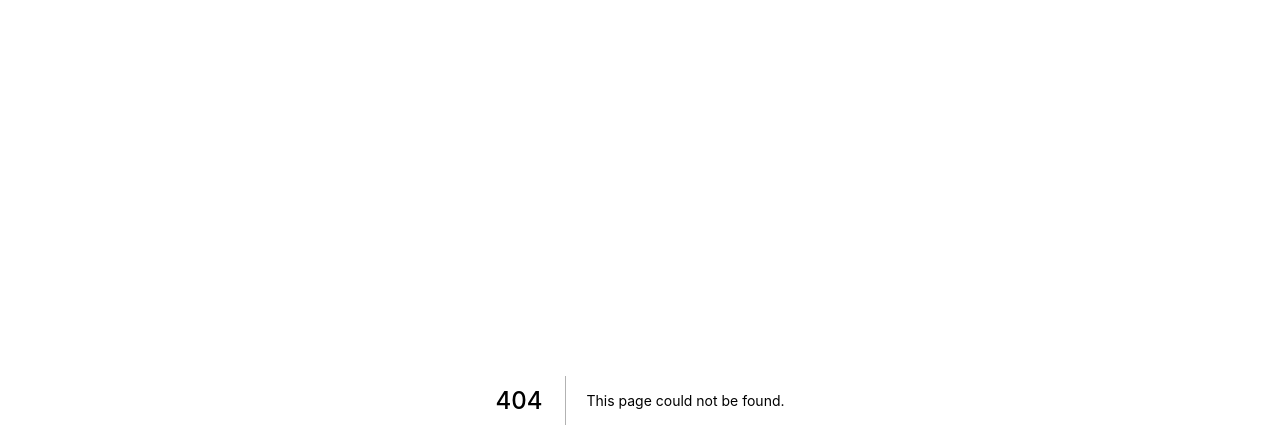
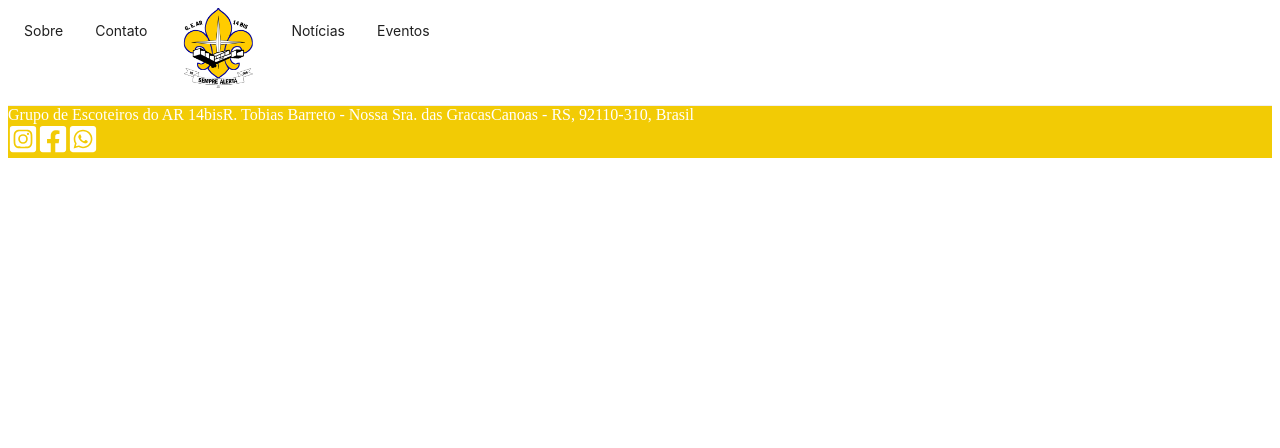
Before and after one commit to MarinaUnilasalle/14bisescoteiros, a Next.js app: page /about in a window 1280 px wide. Before the commit this address had no page. Shown: the top 448 px of the page. Built offline with nearby package versions, Linux system fonts and the light colour scheme.

Commit message:
Create about.tsx

```diff
--- /dev/null
+++ b/pages/about.tsx
@@ -0,0 +1,14 @@
+import { CustomHeader, CustomFooter } from '../components';
+
+const About = () => {
+    return (
+        <main className=' min-h-screen flex flex-col justify-between '>
+        <CustomHeader />
+        <div className='flex flex-col flex-grow'>
+
+        </div>
+        <CustomFooter />
+      </main>
+    );
+};
+export default About;
```
